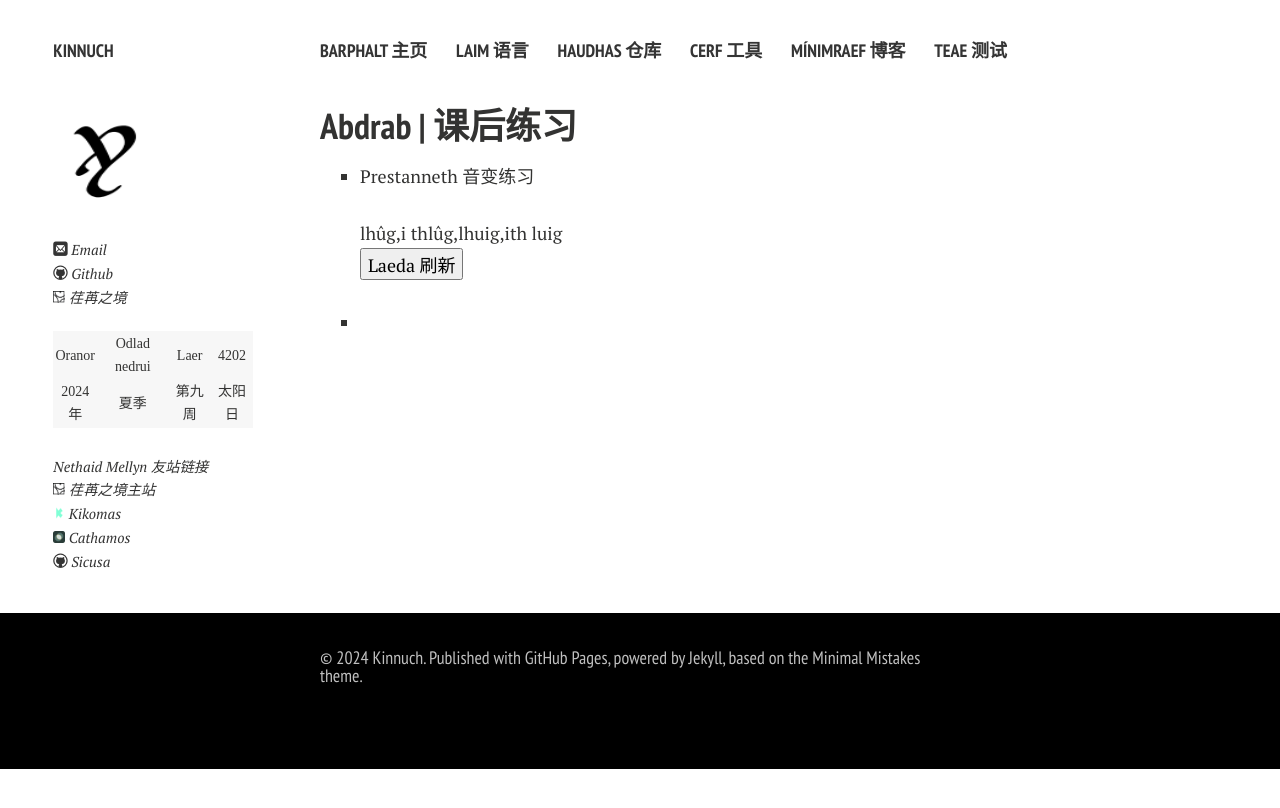
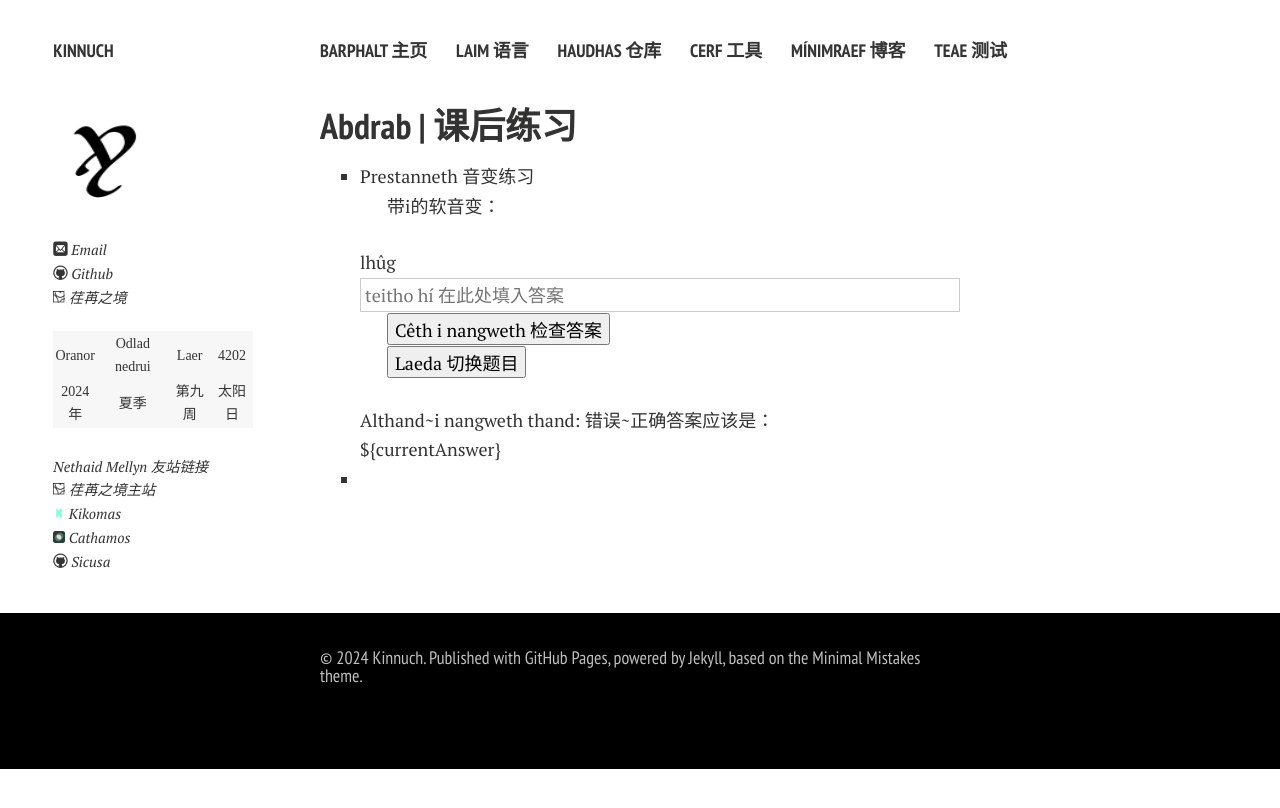
Before and after one commit to Kinnuch/kinnuch.github.io, a Jekyll site: the page built from cerf.md, in a window 1280 px wide. Shown: the top 808 px of the page. Built offline with Jekyll 4.4.1, drawn with Linux system fonts in a browser that asks for light colours; nearby versions of some CDN libraries; comment, search, counter and statistics services are not loaded; a style sheet for code colours, icons or effects is not loaded.

Commit message:
update cerf test

```diff
--- a/assets/js/prestanneth.js
+++ b/assets/js/prestanneth.js
@@ -7,7 +7,20 @@ function getRandomLine(inDataArray) {
 
 function updateLine(inDataArray) {
     const randomLine = getRandomLine(inDataArray);
-    document.getElementById('Prestanneth').innerHTML = randomLine;
+    document.getElementById('Prestanneth').innerText = randomLine[0];
+    currentAnswer = randomLine[1].trim();
+    document.getElementById('resultFeedback').innerText = '';
+}
+
+function checkAnswer() {
+    const userAnswer = document.getElementById('userInput').value.trim();
+    const output = document.getElementById('resultFeedback');
+    if (userAnswer.toLowerCase() === currentAnswer.toLowerCase()) {
+        output.innerText = "Thand! 正确！";
+    }
+    else {
+        output.innerText = "Althand~i nangweth thand: 错误~正确答案应该是：\n${currentAnswer}"
+    }
 }
 
 async function main() {
@@ -18,10 +31,12 @@ async function main() {
         const dataArray = csvData.trim().split('\n').map(line => line.split(','));
         updateLine(dataArray);
         document.getElementById('refreshButton').addEventListener('click', updateLine(dataArray));
+        document.getElementById('checkAnswer').addEventListener('click', checkAnswer());
     }
     catch (error){
         console.error("ú-'resta", error);
     }
 }
 
+let currentAnswer = '';
 main()
--- a/cerf.md
+++ b/cerf.md
@@ -8,9 +8,17 @@ title: Cerf
 
 - Prestanneth 音变练习
 
+  带i的软音变：
+
   <div id="Prestanneth"></div>
 
-  <button id="refreshButton">Laeda 刷新</button>
+  <input type="text" id="userInput" placeholder="teitho hí 在此处填入答案">
+
+  <button id="checkAnswer">Cêth i nangweth 检查答案</button>
+
+  <button id="refreshButton">Laeda 切换题目</button>
+
+  <div id="resultFeedback"></div>
 
   <script src="https://kinnuch.github.io/assets/js/prestanneth.js"></script>
 
```
